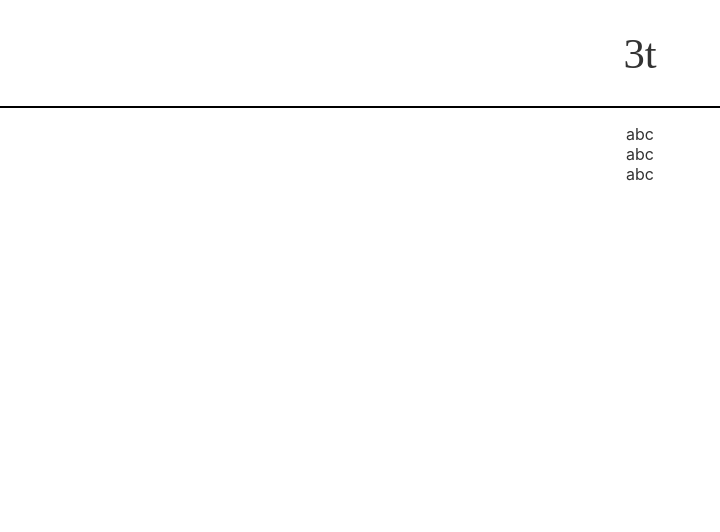
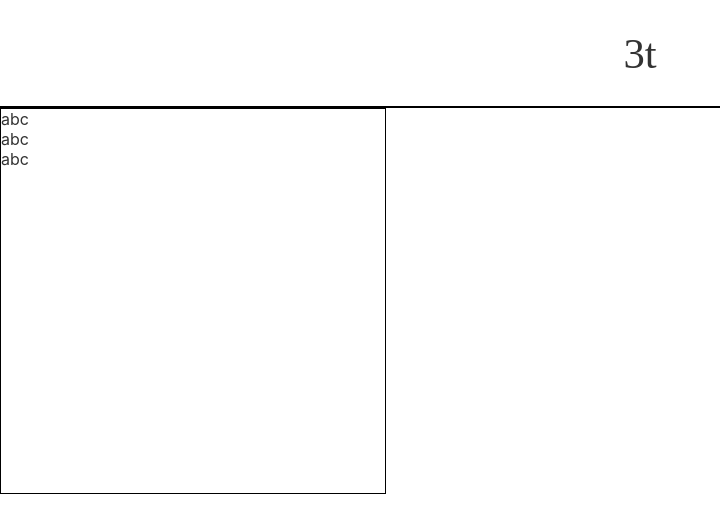
Before and after one commit to mibmo/3t, a Svelte app: page / in a window 1280 px wide. Shown: the top 532 px of the page, without its empty margins (0-720 px from the left). Built offline with nearby package versions, Linux system fonts and the light colour scheme; a web font is replaced by a local one.

Commit message:
Rename game wrapper element

```diff
--- a/src/App.svelte
+++ b/src/App.svelte
@@ -7,9 +7,9 @@
 		<h1>3t</h1>
 	</header>
 
-	<article>
+	<div class="game">
 		<Game/>
-	</article>
+	</div>
 
 </main>
 
@@ -32,10 +32,9 @@
 		font-size: 32pt;
 	}
 
-	article {
-		text-align: center;
-		padding: 1em;
-		max-width: 240px;
-		margin: 0 auto;
+	.game {
+		height: 30vw;
+		width: 30%;
+		border: 0.1rem solid black;
 	}
 </style>
```
